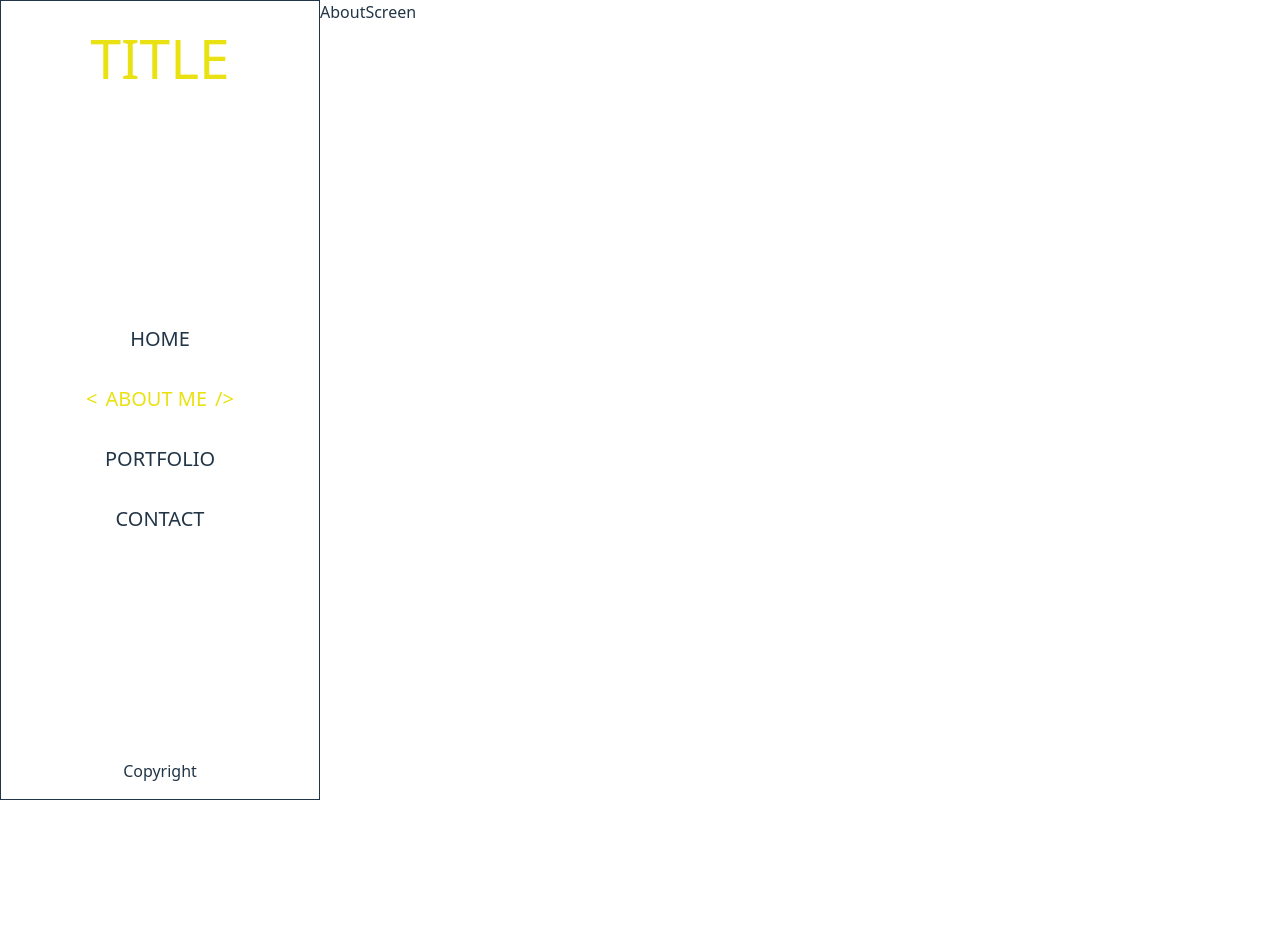
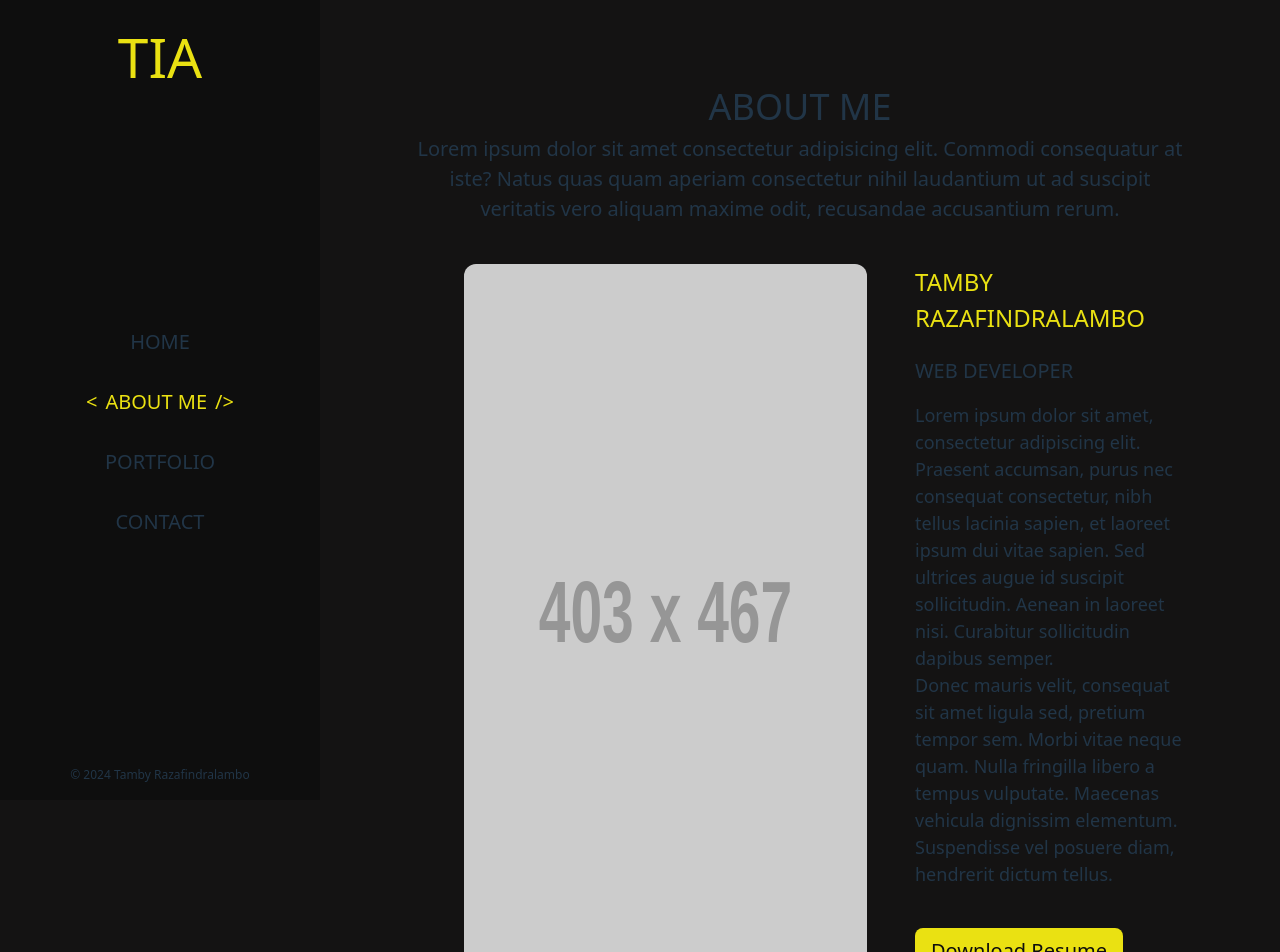
Before and after one commit to tamby1296/fe-portfolio, a React (Vite) app: page /about-me in a window 1280 px wide. Shown: the top 952 px of the page. Before the commit the page ends 800 px from the top, so only its background shows below. Built offline with nearby package versions, Linux system fonts and the light colour scheme; a web font is replaced by a local one.

Commit message:
feat(about-me): add about me content

```diff
--- a/src/App.tsx
+++ b/src/App.tsx
@@ -3,9 +3,9 @@ import Navigation from "./components/Navigation"
 
 function App() {
   return (
-    <main className="flex">
+    <main className="flex bg-kAppGrey">
       <Navigation />
-      <section>
+      <section className="flex-grow [&>div]:h-full">
         <Outlet />
       </section>
     </main>
--- a/src/components/Navigation.tsx
+++ b/src/components/Navigation.tsx
@@ -13,8 +13,8 @@ const Navigation = () => {
   const { pathname } = useLocation();
 
   return (
-    <nav className="flex flex-col justify-between items-center h-[100vh] w-1/4 py-4 border-solid border border-white">
-      <h2 className="text-center text-[3.438rem] text-kAppYellow">TITLE</h2>
+    <nav className="flex flex-col justify-between items-center h-[100vh] w-1/4 flex-shrink-0 py-4 bg-kAppBlack">
+      <h2 className="text-center text-[3.438rem] text-kAppYellow">TIA</h2>
       <ul className="flex flex-col gap-[30px]">
         <li>
           <Link to="/" className={NavigationVariant({ active: pathname === '/' })}>
@@ -37,7 +37,7 @@ const Navigation = () => {
           </Link>
         </li>
       </ul>
-      <p className="text-base font-extralight">Copyright</p>
+      <p className="text-xs font-extralight">&copy; 2024 Tamby Razafindralambo</p>
     </nav>
   )
 }
--- a/src/modules/about/AboutScreen.tsx
+++ b/src/modules/about/AboutScreen.tsx
@@ -1,8 +1,27 @@
-import React from 'react'
-
 const AboutScreen = () => {
   return (
-    <div>AboutScreen</div>
+    <div className="pt-20 px-[10%]">
+      <div className="text-center mx-auto mb-10">
+        <h1 className="text-4xl">ABOUT ME</h1>
+        <p className="text-xl font-light">Lorem ipsum dolor sit amet consectetur adipisicing elit. Commodi consequatur at iste? Natus quas quam aperiam consectetur nihil laudantium ut ad suscipit veritatis vero aliquam maxime odit, recusandae accusantium rerum.</p>
+      </div>
+      <div className="flex mb-14">
+        <img src="https://placehold.co/403x467" alt="my-img" className="mx-12 rounded-xl flex-grow" />
+        <div className="flex flex-col justify-center items-start w-4/6">
+          <h2 className="text-2xl text-kAppYellow uppercase mb-5">Tamby Razafindralambo</h2>
+          <h3 className="text-xl uppercase mb-4">Web Developer</h3>
+          <p className="text-lg font-light mb-10">
+            Lorem ipsum dolor sit amet, consectetur adipiscing elit. Praesent accumsan, purus nec consequat consectetur, nibh tellus lacinia sapien, et laoreet ipsum dui vitae sapien. Sed ultrices augue id suscipit sollicitudin. Aenean in laoreet nisi. Curabitur sollicitudin dapibus semper.
+            <br className="mb-4"/>
+            Donec mauris velit, consequat sit amet ligula sed, pretium tempor sem. Morbi vitae neque quam. Nulla fringilla libero a tempus vulputate. Maecenas vehicula dignissim elementum. Suspendisse vel posuere diam, hendrerit dictum tellus.
+          </p>
+          <button type="button" className="text-xl text-kAppBlack bg-kAppYellow px-4 py-2 rounded-lg">Download Resume</button>
+        </div>
+      </div>
+      <div className="">
+        <h3 className="text-2xl text-kAppYellow">My Stack</h3>
+      </div>
+    </div>
   )
 }
 
--- a/src/modules/home/HomeScreen.tsx
+++ b/src/modules/home/HomeScreen.tsx
@@ -1,8 +1,11 @@
-import React from 'react'
 
 const HomeScreen = () => {
   return (
-    <div>HomeScreen</div>
+    <div className="flex flex-col justify-center gap-2 text-center">
+      <p className="text-3xl">Hello I'm</p>
+      <h1 className="text-7xl">Tamby Razafindralambo</h1>
+      <p className="text-3xl">I'm a web developer</p>
+    </div>
   )
 }
 
--- a/tailwind.config.js
+++ b/tailwind.config.js
@@ -24,8 +24,8 @@ export default {
     colors: {
       kAppWhite: "#FFFFFF",
       kAppYellow: "#EAE112",
-      kAppBlack: "#141313",
-      kAppGrey: "#1E1E1E",
+      kAppBlack: "#0E0E0E",
+      kAppGrey: "#141313",
     },
     extend: {
       fontFamily: {
```
